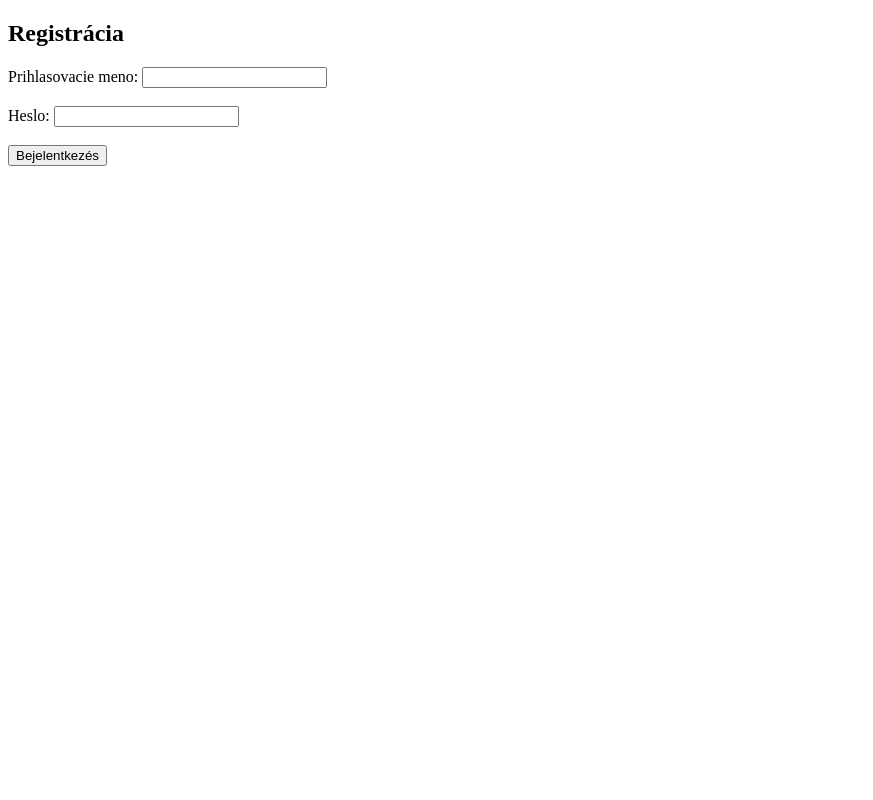
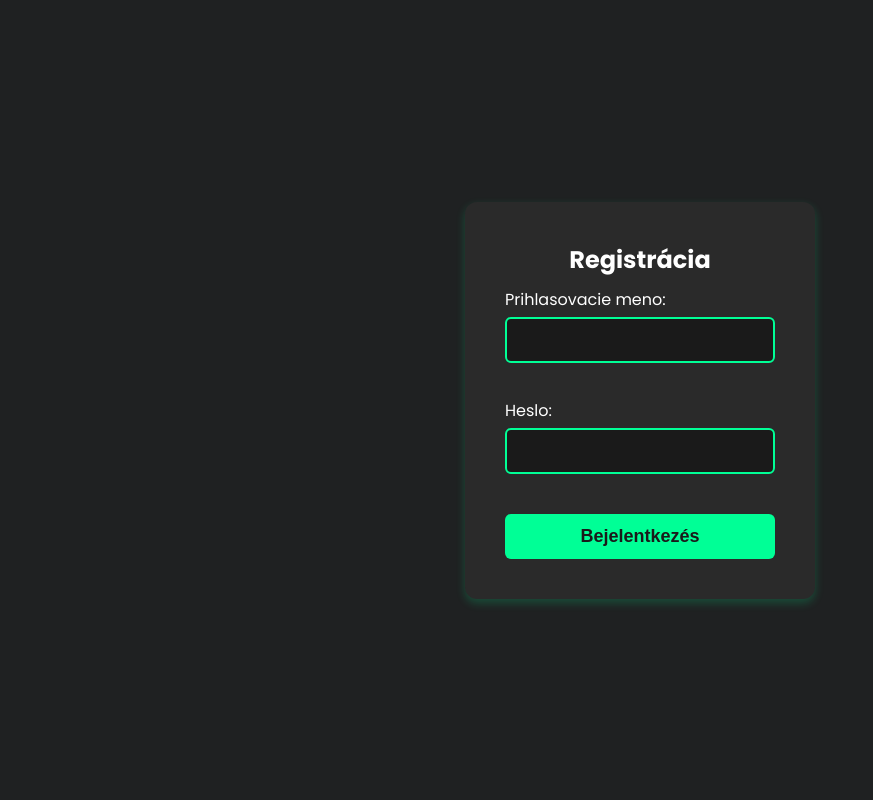
Before and after one commit to RukovanskY-dot/Cyborg_gaming, a PHP site: page /login.php in a window 1280 px wide. Shown: the whole page, without its empty margins (0-873 px from the left). Run offline with PHP 8.4, Linux system fonts and the light colour scheme.

Commit message:
Treti sablon

```diff
--- /dev/null
+++ b/templatemo_579_cyborg_gaming/assets/css/login.css
@@ -0,0 +1,74 @@
+
+body {
+    background-color: #1a1a1a;
+    font-family: 'Poppins', sans-serif;
+    display: flex;
+    justify-content: center;
+    align-items: center;
+    height: 100vh;
+    margin: 0;
+}
+
+
+.login-container {
+    background-color: #2a2a2a;
+    padding: 40px;
+    border-radius: 12px;
+    box-shadow: 0 4px 10px rgba(0, 255, 150, 0.2);
+    text-align: center;
+    width: 350px;
+}
+
+
+h2 {
+    color: #00ff96;
+    font-size: 24px;
+    margin-bottom: 20px;
+}
+
+
+label {
+    color: #fff;
+    font-size: 16px;
+    display: block;
+    text-align: left;
+    margin-top: 10px;
+}
+
+
+input {
+    width: 100%;
+    padding: 12px;
+    margin-top: 5px;
+    border: 2px solid #00ff96;
+    border-radius: 6px;
+    background-color: #1a1a1a;
+    color: #fff;
+    font-size: 16px;
+}
+
+
+button {
+    width: 100%;
+    padding: 12px;
+    background-color: #00ff96;
+    border: none;
+    border-radius: 6px;
+    color: #1a1a1a;
+    font-size: 18px;
+    font-weight: bold;
+    cursor: pointer;
+    transition: 0.3s;
+    margin-top: 15px;
+}
+
+button:hover {
+    background-color: #00cc77;
+}
+
+
+p {
+    color: #fff;
+    font-size: 14px;
+    margin-top: 10px;
+}
--- a/templatemo_579_cyborg_gaming/login.php
+++ b/templatemo_579_cyborg_gaming/login.php
@@ -4,9 +4,21 @@
     <meta charset="UTF-8">
     <meta name="viewport" content="width=device-width, initial-scale=1.0">
     <title>Document</title>
+    <link rel="stylesheet" href="assets/css/login.css">
+    <link rel="stylesheet" href="assets/css/fontawesome.css">
+    <link rel="stylesheet" href="assets/css/templatemo-cyborg-gaming.css">
+    <link rel="stylesheet" href="assets/css/owl.css">
+    <link rel="stylesheet" href="assets/css/animate.css">
+    <link rel="stylesheet"href="https://unpkg.com/swiper@7/swiper-bundle.min.css"/>
+
 </head>
 <body>
-<h2>Registrácia</h2>
+    <?php
+        include("partials/header.php");
+    ?>
+
+<div class="login-container">
+    <h2>Registrácia</h2>
     <form method="POST" action="">
         <label for="username">Prihlasovacie meno:</label>
         <input type="text" name="username" required>
@@ -26,5 +38,15 @@
         echo "<p>Heslo: " . htmlspecialchars($password) . "</p>";
     }
     ?>
+    </div>
+
+  <script src="vendor/jquery/jquery.min.js"></script>
+  <script src="vendor/bootstrap/js/bootstrap.min.js"></script>
+
+  <script src="assets/js/isotope.min.js"></script>
+  <script src="assets/js/owl-carousel.js"></script>
+  <script src="assets/js/tabs.js"></script>
+  <script src="assets/js/popup.js"></script>
+  <script src="assets/js/custom.js"></script>
 </body>
 </html>
```
